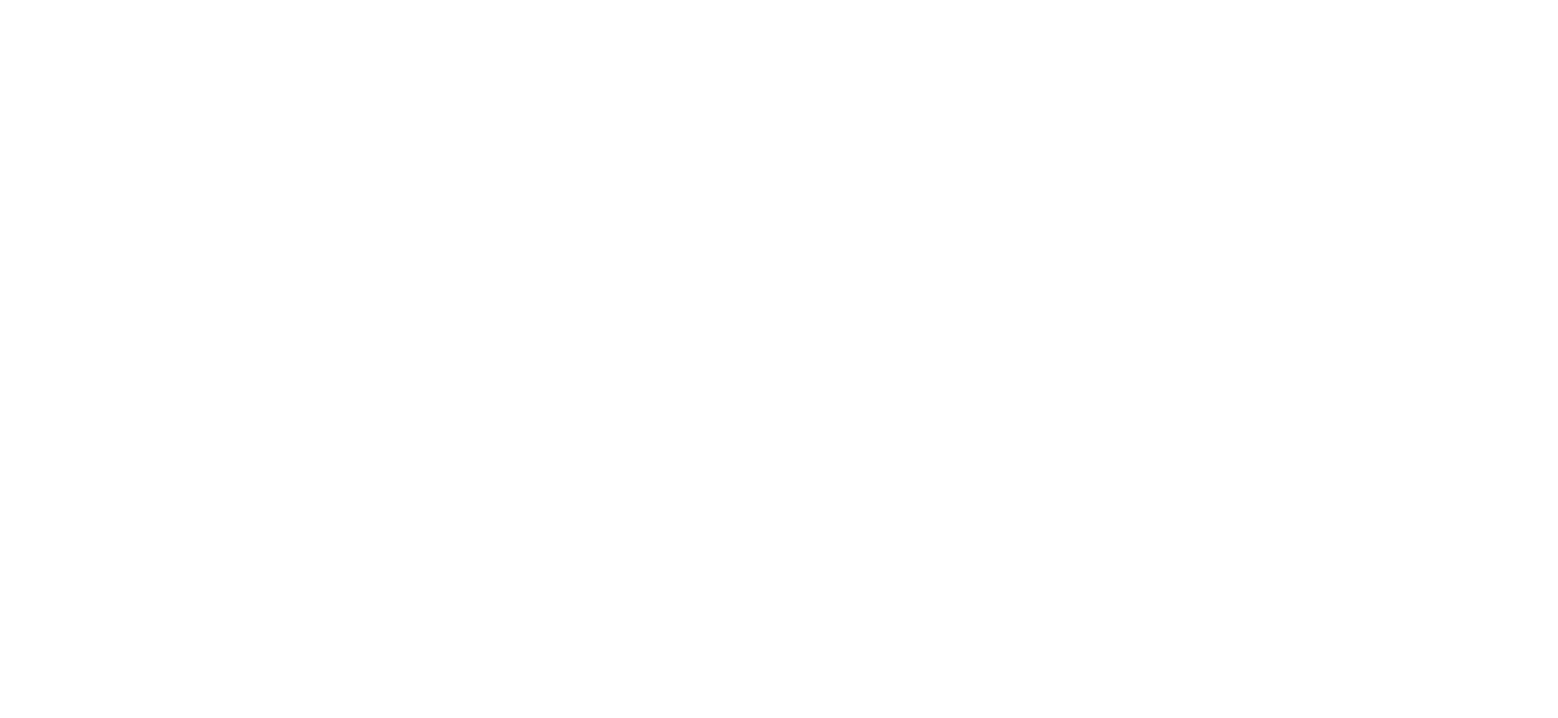
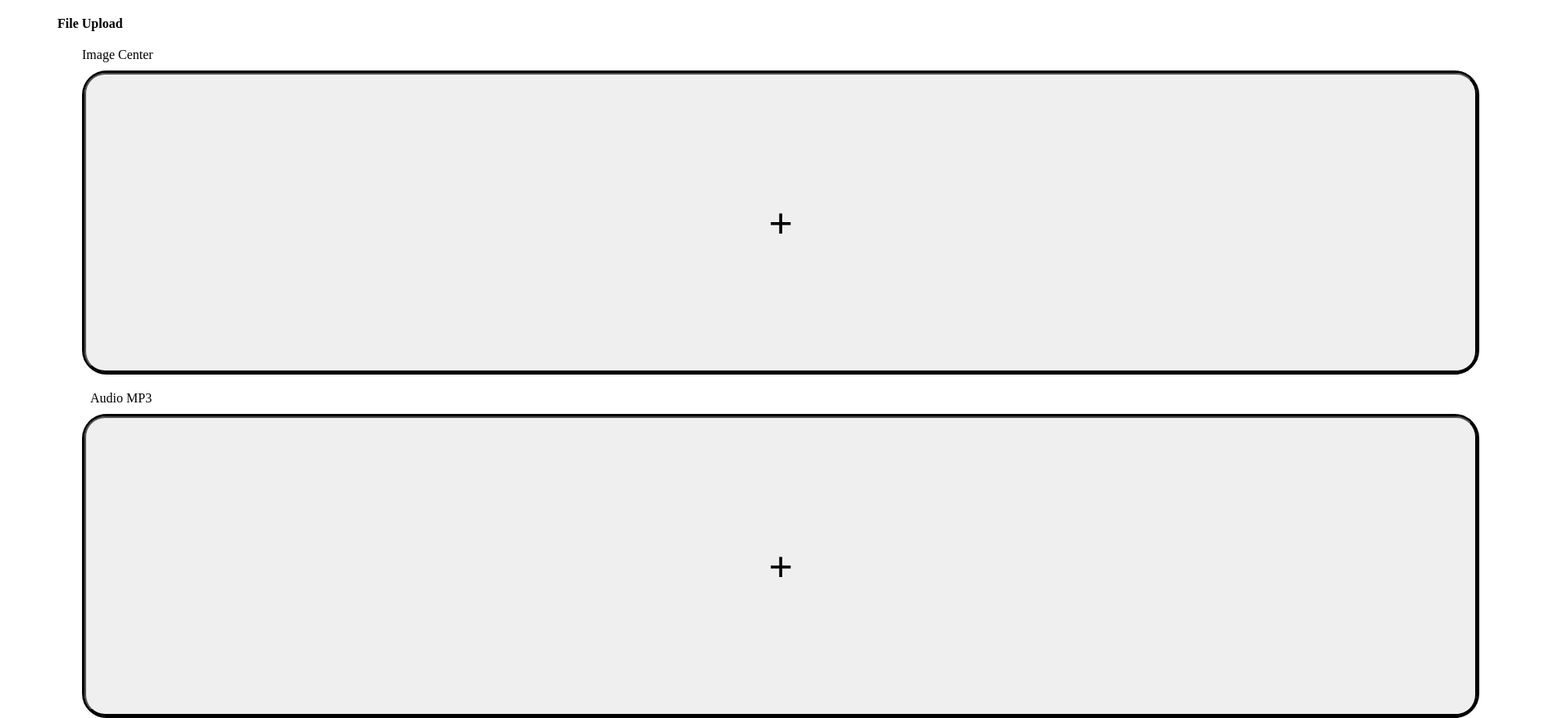
Before and after one commit to Eunhak0401/music-website, a plain HTML site: page scondWeb/index.html in a window 1280 px wide. Shown: the whole page at 82% size, 1900 px wide, since content can reach past the window. Before the commit the page ends 800 px from the top, so only its background shows below. Drawn offline with Linux system fonts and the light colour scheme.

Commit message:
3번째 웹 디자인까지 완성

```diff
--- a/firstWeb/style.css
+++ b/firstWeb/style.css
@@ -3,22 +3,45 @@
     padding: 0;
 }
 
-.first_section {
-    padding-top: 30px;
-    width: 1200px;
+.section {
+    padding-top: 20px;
+    padding-left: 70px;
+    width: 1830px;
     margin: 0 auto;
 }
 
 .head {}
 
-.head_in_box {}
-
-.scond section {
-    width: 1920px;
-    height: 400px;
+.head_in_box {
+    font-weight: bold;
 }
 
 .body {
-    width: 1920px;
-    height: 400px;
+    width: 1698px;
+    height: 365px;
+    border: solid black;
+    margin-left: 30px;
+     border-radius: 30px;
+     display: flex;
 }
+.body_name{
+    margin-left: 30px;
+    margin-bottom: 10px;
+}
+.body_in_button{
+    border-radius: 25px;
+    flex: content;
+    font-size: 50px;
+}
+.body2{
+    width: 1698px;
+    height: 365px;
+    border: solid black;
+    margin-left: 30px;
+    border-radius: 30px;
+    display: flex;
+}
+.body2_name{
+    margin-left: 40px;
+    margin-bottom: 10px;
+}
--- a/scondWeb/index.html
+++ b/scondWeb/index.html
@@ -0,0 +1,31 @@
+<!DOCTYPE html>
+<html lang="en">
+
+<head>
+    <meta charset="UTF-8">
+    <meta name="viewport" content="width=device-width, initial-scale=1.0">
+    <title>scond Web</title>
+    <link rel="stylesheet" href="style.css" />
+</head>
+
+<body>
+    <section class="section">
+        <div class="head">
+            <div class="head_in_box">File Upload</div>
+        </div>
+    </section>
+    <section class="section">
+        <div class="body_name">Image Center</div>
+        <div class="body">
+            <button class="body_in_button">+</button>
+        </div>
+    </section>
+    <section class="section">
+        <div class="body2_name">Audio MP3</div>
+        <div class="body2">
+            <button class="body_in_button">+</button>
+        </div>
+    </section>
+</body>
+
+</html>
--- a/scondWeb/style.css
+++ b/scondWeb/style.css
@@ -0,0 +1,47 @@
+* {
+    margin: 0;
+    padding: 0;
+}
+
+.section {
+    padding-top: 20px;
+    padding-left: 70px;
+    width: 1830px;
+    margin: 0 auto;
+}
+
+.head {}
+
+.head_in_box {
+    font-weight: bold;
+}
+
+.body {
+    width: 1698px;
+    height: 365px;
+    border: solid black;
+    margin-left: 30px;
+     border-radius: 30px;
+     display: flex;
+}
+.body_name{
+    margin-left: 30px;
+    margin-bottom: 10px;
+}
+.body_in_button{
+    border-radius: 25px;
+    flex: content;
+    font-size: 50px;
+}
+.body2{
+    width: 1698px;
+    height: 365px;
+    border: solid black;
+    margin-left: 30px;
+    border-radius: 30px;
+    display: flex;
+}
+.body2_name{
+    margin-left: 40px;
+    margin-bottom: 10px;
+}
--- a/thirhWeb/style.css
+++ b/thirhWeb/style.css
@@ -0,0 +1,47 @@
+* {
+    margin: 0;
+    padding: 0;
+}
+
+.section {
+    padding-top: 20px;
+    padding-left: 70px;
+    width: 1830px;
+    margin: 0 auto;
+}
+
+.head {}
+
+.head_in_box {
+    font-weight: bold;
+}
+
+.body {
+    width: 1698px;
+    height: 365px;
+    border: solid black;
+    margin-left: 30px;
+     border-radius: 30px;
+     display: flex;
+}
+.body_name{
+    margin-left: 30px;
+    margin-bottom: 10px;
+}
+.body_in_button{
+    border-radius: 25px;
+    flex: content;
+    font-size: 50px;
+}
+.body2{
+    width: 1698px;
+    height: 365px;
+    border: solid black;
+    margin-left: 30px;
+    border-radius: 30px;
+    display: flex;
+}
+.body2_name{
+    margin-left: 40px;
+    margin-bottom: 10px;
+}
```
Also changed, not shown: firstWeb/index.html (+12 -3 lines), thirhWeb/index.html (+31 -0 lines).
